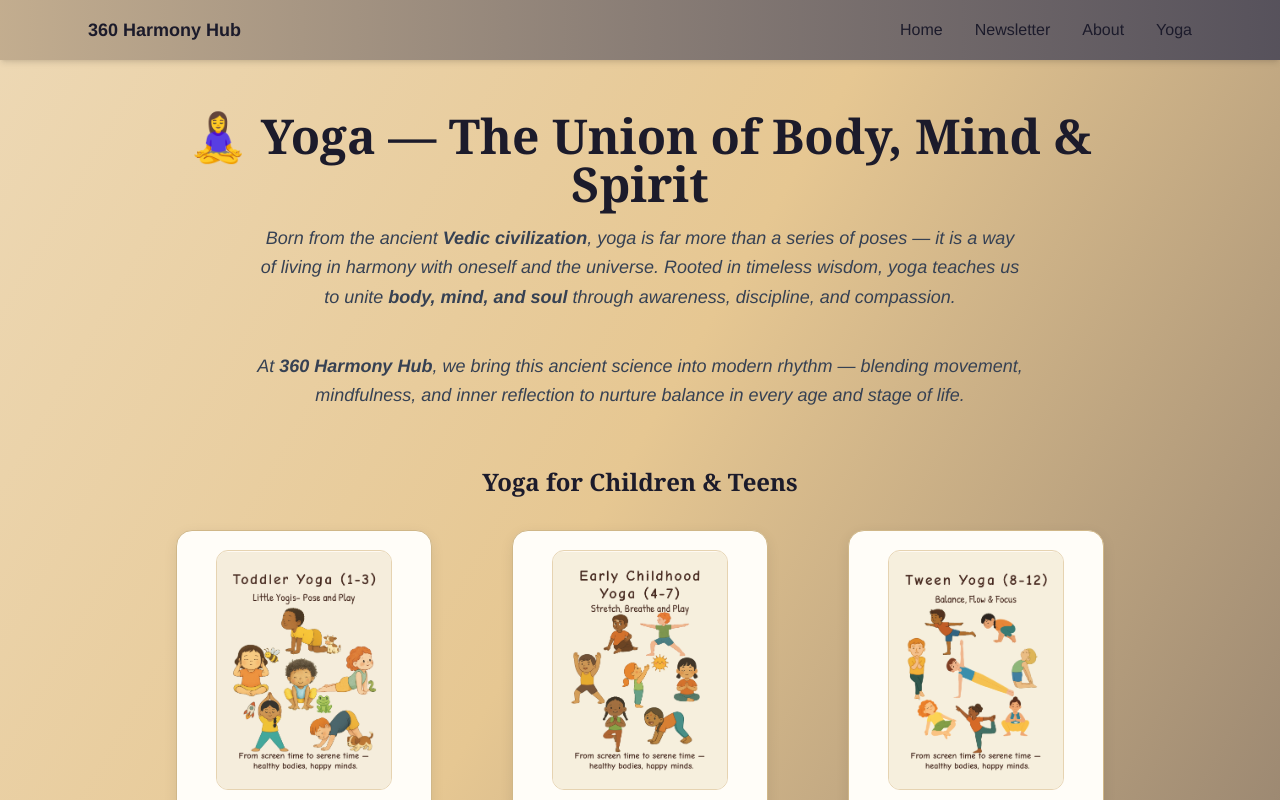
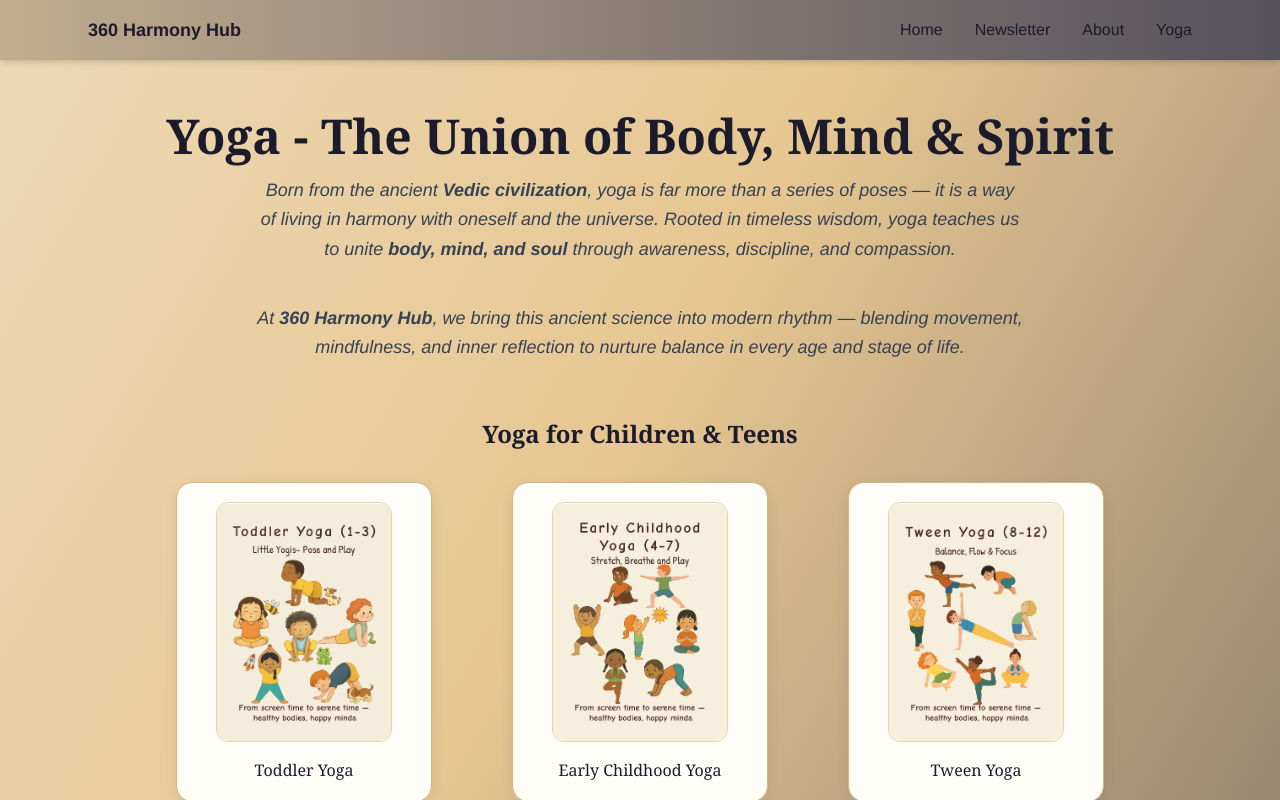
Before and after one commit to rajinipreethajohn/360-harmony-hub, a Next.js app: page /yoga in a window 1280 px wide. Shown: the top 800 px of the page. Built offline with nearby package versions, Linux system fonts and the light colour scheme.

Commit message:
removed yoga emoji

```diff
--- a/app/yoga/page.tsx
+++ b/app/yoga/page.tsx
@@ -19,7 +19,7 @@ export default function YogaPage() {
 
   return (
     <div className="section-wrapper max-w-5xl mx-auto py-28 px-6 text-center">
-      {/* 🧘‍♀️ Title */}
+      {/* Title */}
       <motion.h1
         variants={fadeIn}
         initial="hidden"
@@ -27,7 +27,7 @@ export default function YogaPage() {
         transition={{ duration: 0.8 }}
         className="text-4xl md:text-5xl font-serif font-bold text-[#1c1b2b] mb-4"
       >
-        🧘‍♀️ Yoga — The Union of Body, Mind & Spirit
+        Yoga - The Union of Body, Mind & Spirit
       </motion.h1>
 
       {/* 🌿 Intro with Vedic roots */}
```
